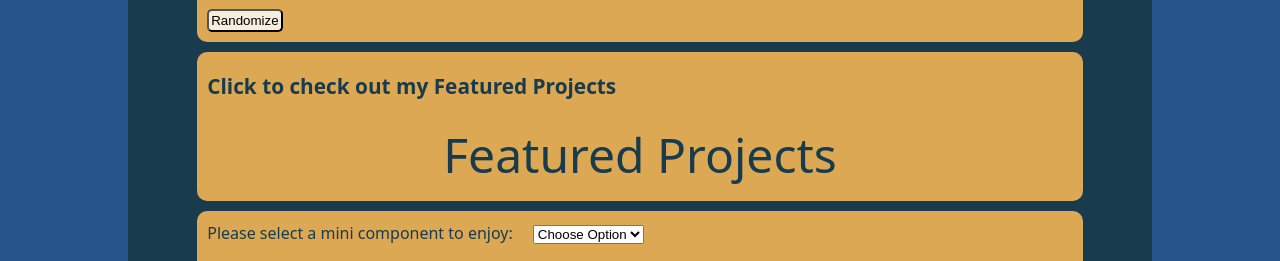
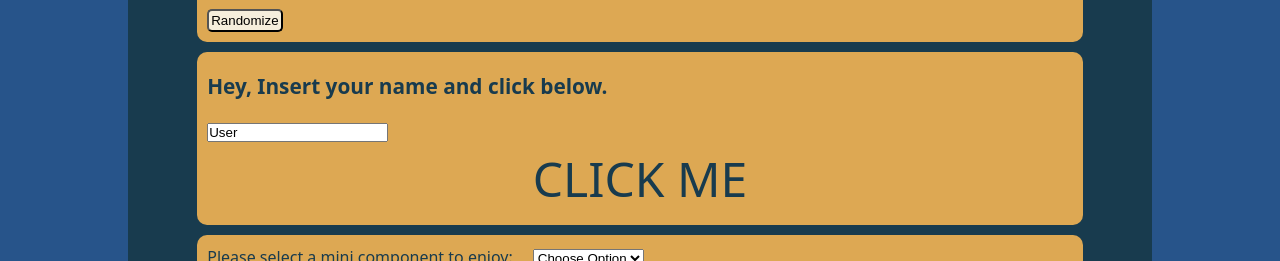
Before and after one commit to DaGearz/portfolio-, a React (Vite) app: page / in a window 1280 px wide. Shown: the part 260-521 px from the top of the page. Built offline with nearby package versions, Linux system fonts and the light colour scheme.

Commit message:
check point

```diff
--- a/src/components/LandingOverLay.jsx
+++ b/src/components/LandingOverLay.jsx
@@ -4,16 +4,14 @@ import LandingNav from "./LandingNav";
 import projectsData from "../data/projectsData";
 import DisplayPortfolio from "./DisplayPortfolio";
 
-export default function LandingOverlay({ handleClose }) {
+export default function LandingOverlay({ handleClose, name }) {
   return (
     <div className={styles["landing-overlay"]} onClick = {handleClose}>
       <img src={landingImage} onClick={e => e.stopPropagation()} alt="Professional picture of me in suit" />
       <div className={styles["overlay-main-nav"]} onClick={e => e.stopPropagation()}>
         <LandingNav handleClose={handleClose} />
-        <h1>Featured Projects</h1>
-        <div className={styles.featuredProjects}>
-          {projectsData.map(project =>  project.usePortfolio && <DisplayPortfolio key={project.id} projectData = {project}/>)}
-        </div>
+        <h1>Hello {name}, I'm pleased to welcome you to my software development journey.</h1>
+
       </div>
       <span className={styles.exit} onClick={handleClose}>X</span>
     </div>
--- a/src/pages/Home.jsx
+++ b/src/pages/Home.jsx
@@ -12,6 +12,15 @@ export default function Home() {
   const [greeting, setGreeting] = useState(`Hi, my name is Todd — but online, I go by my OG gamertag: DaGearz. I’m kicking off my career as a software developer, and this site is just the beginning. Check out what I can do, and if you like what you see, don’t be shy — reach out! I’m ready to work, build, and grow with the right team.`);
   const [quotes, setQuotes] = useState("This intro kinda sucks, not gonna lie. Smash that button and roll the dice on a better one.");
   const [selectedApp, setSelectedApp] = useState(null);
+  const [name, setName] = useState(() => {
+    return localStorage.getItem("name") || "User";
+  });
+
+  const handleChange = (e) => {
+    const value = e.target.value;
+  setName(value);
+  localStorage.setItem("name", value);
+  }
   const randomGreeting = () => {
     const indexG = Math.floor(Math.random() * greetings.length);
     const indexQ = Math.floor(Math.random() * buttonQuotes.length);
@@ -22,6 +31,8 @@ export default function Home() {
   return (
     <MainLayout>
       <main className={styles.Home}>
+
+
         <div className={`${styles.homeContainer}`}>
           <div className={styles.greeting}>{greeting}</div>
           <p>{quotes}</p>
@@ -31,17 +42,18 @@ export default function Home() {
         </div>
 
         <div className={`${styles.homeContainer} ${styles.featured}`}>
-          <p>Click to check out my Featured Projects</p>
+          <p>Hey, Insert your name and click below.</p>
+          <input
+            type="text"
+            value={name}
+            placeholder="Insert Name"
+            onChange={handleChange}/>
           <div>
-            <span onClick={() => setShowOverlay(true)}>Featured Projects</span>
+            <span onClick={() => setShowOverlay(true)}>CLICK ME</span>
           </div>
         </div>
 
-        {showOverlay && (
-          <div className={styles["landing-overlay"]}>
-            <LandingOverlay handleClose={() => setShowOverlay(false)} />
-          </div>
-        )}
+
         <div className={`${styles.homeContainer} ${styles.apps}`}>
           <div className={styles.appSelector}>
             <label htmlFor="apps">Please select a mini component to enjoy:</label>
@@ -55,13 +67,18 @@ export default function Home() {
             </select>
           </div>
           <div className={styles.visibleApp}>
-
              {chooseAppData.find(app => app.title === selectedApp)?.code || <Default />}
+          </div>
+        </div>
 
 
+        {showOverlay && (
+            <div className={styles["landing-overlay"]}>
+              <LandingOverlay handleClose={() => setShowOverlay(false)} name = {name}/>
+            </div>
+          )}
 
-          </div>
-        </div>
+
       </main>
     </MainLayout>
   );
```
Also changed, not shown: src/assets/noPhoto-larger.png (added).
